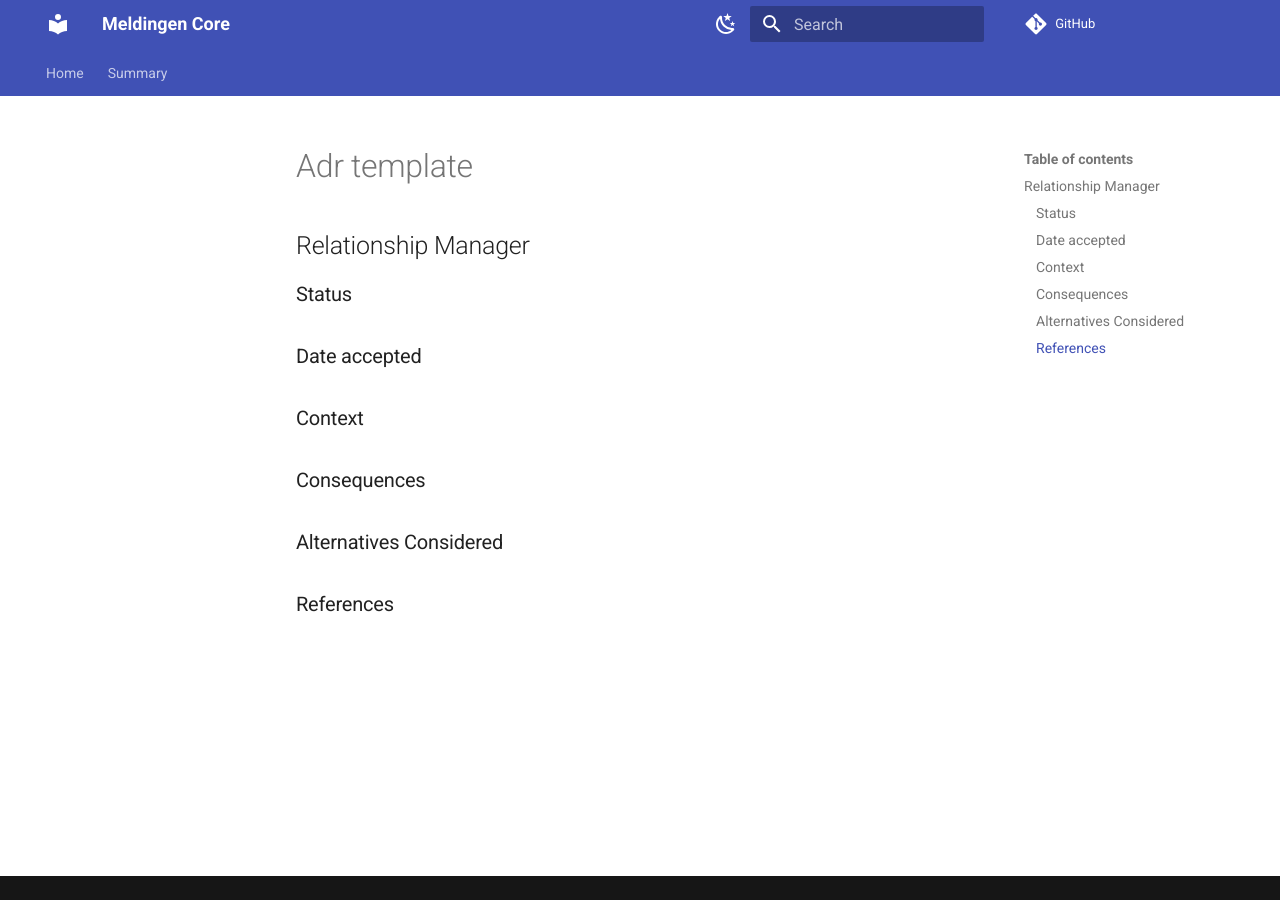
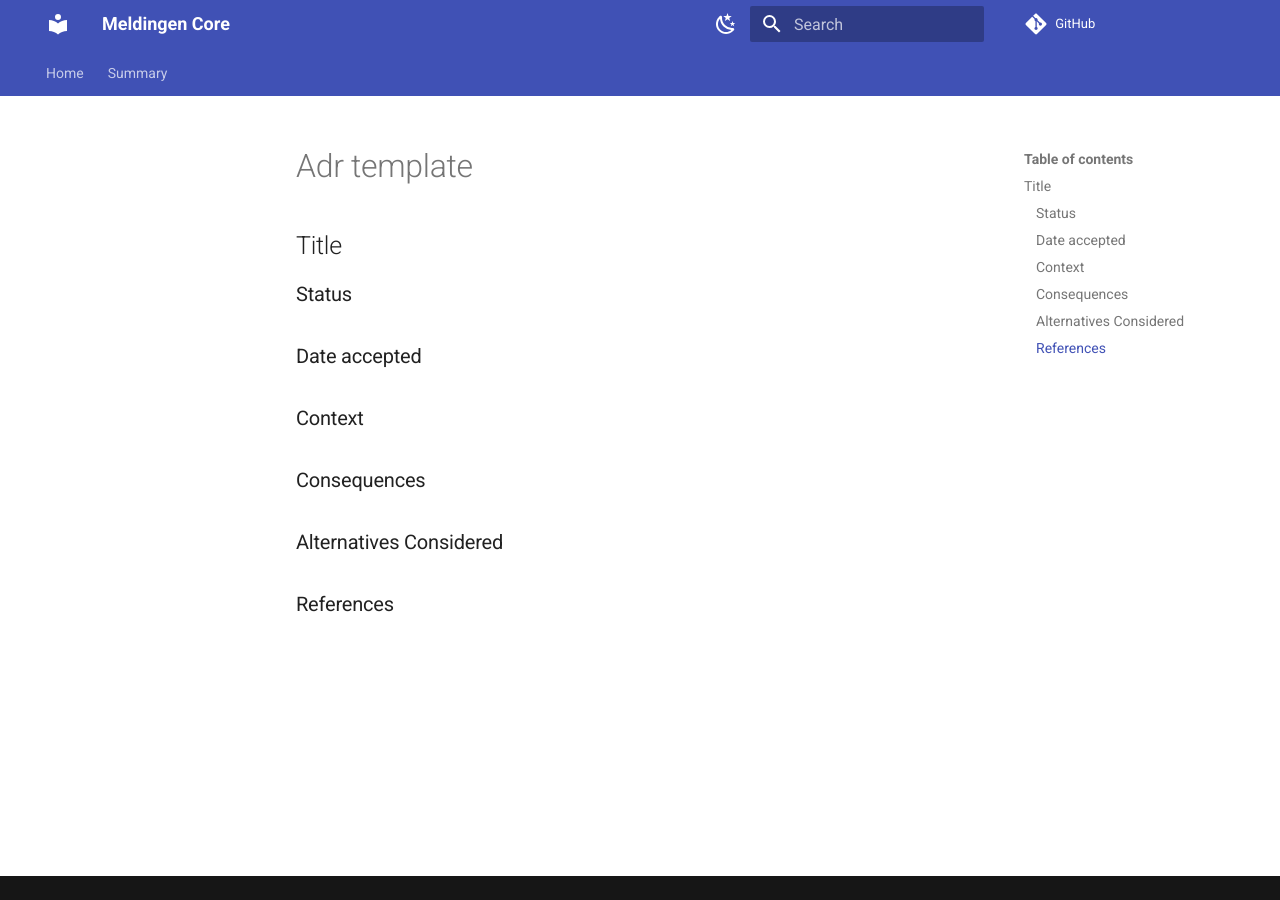
Before and after one commit to Amsterdam/meldingen-core, an MkDocs documentation site: the page built from docs/ADRs/template/adr_template.md, in a window 1280 px wide. Built offline with MkDocs 1.6.1 and Material for MkDocs 9.7.7, drawn with Linux system fonts in a browser that asks for light colours; comment, search, counter and statistics services are not loaded.

Commit message:
rename to title in template

```diff
--- a/docs/ADRs/template/adr_template.md
+++ b/docs/ADRs/template/adr_template.md
@@ -1,4 +1,4 @@
-## Relationship Manager
+## Title
 
 ### Status
 
```
